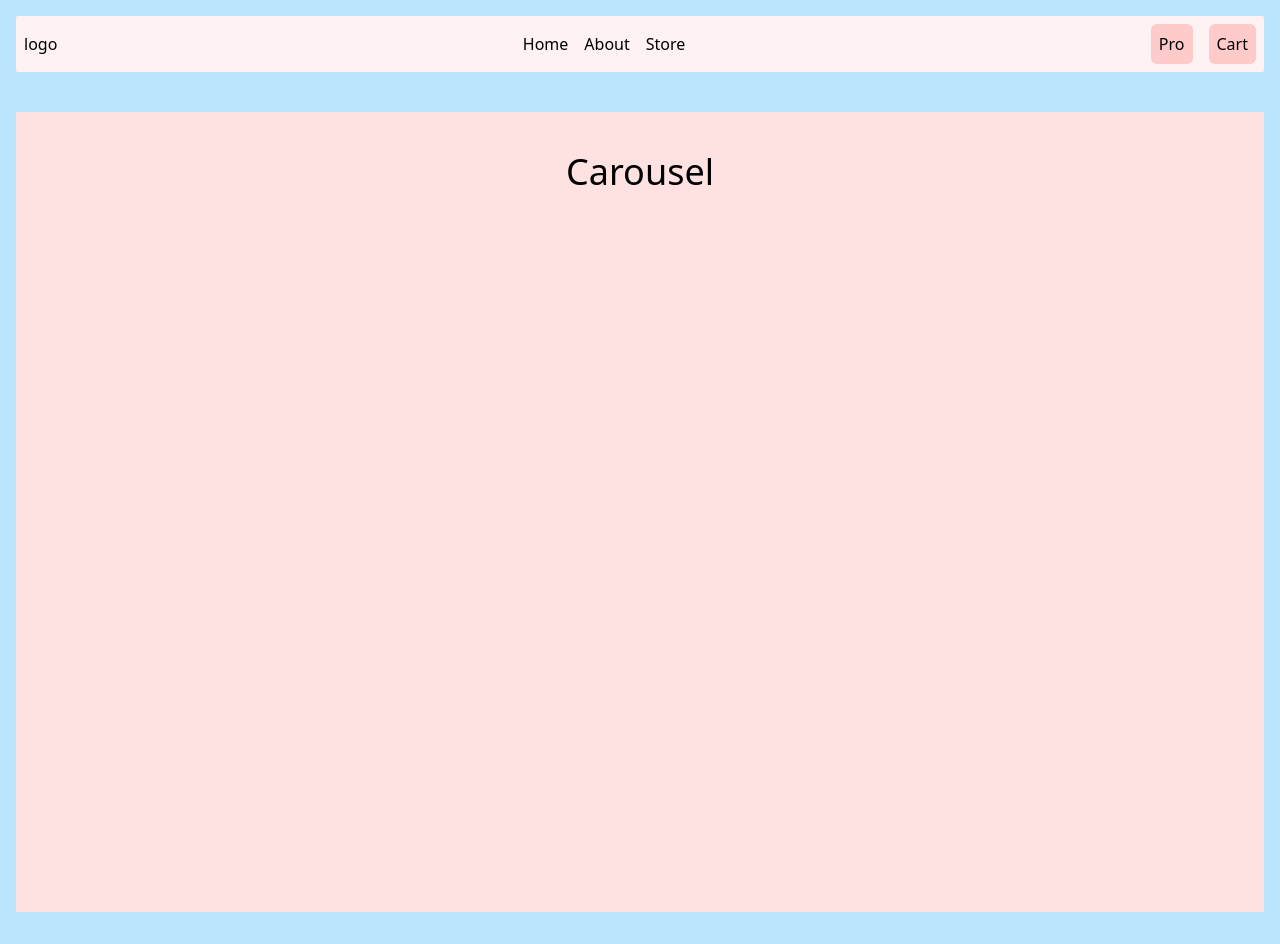
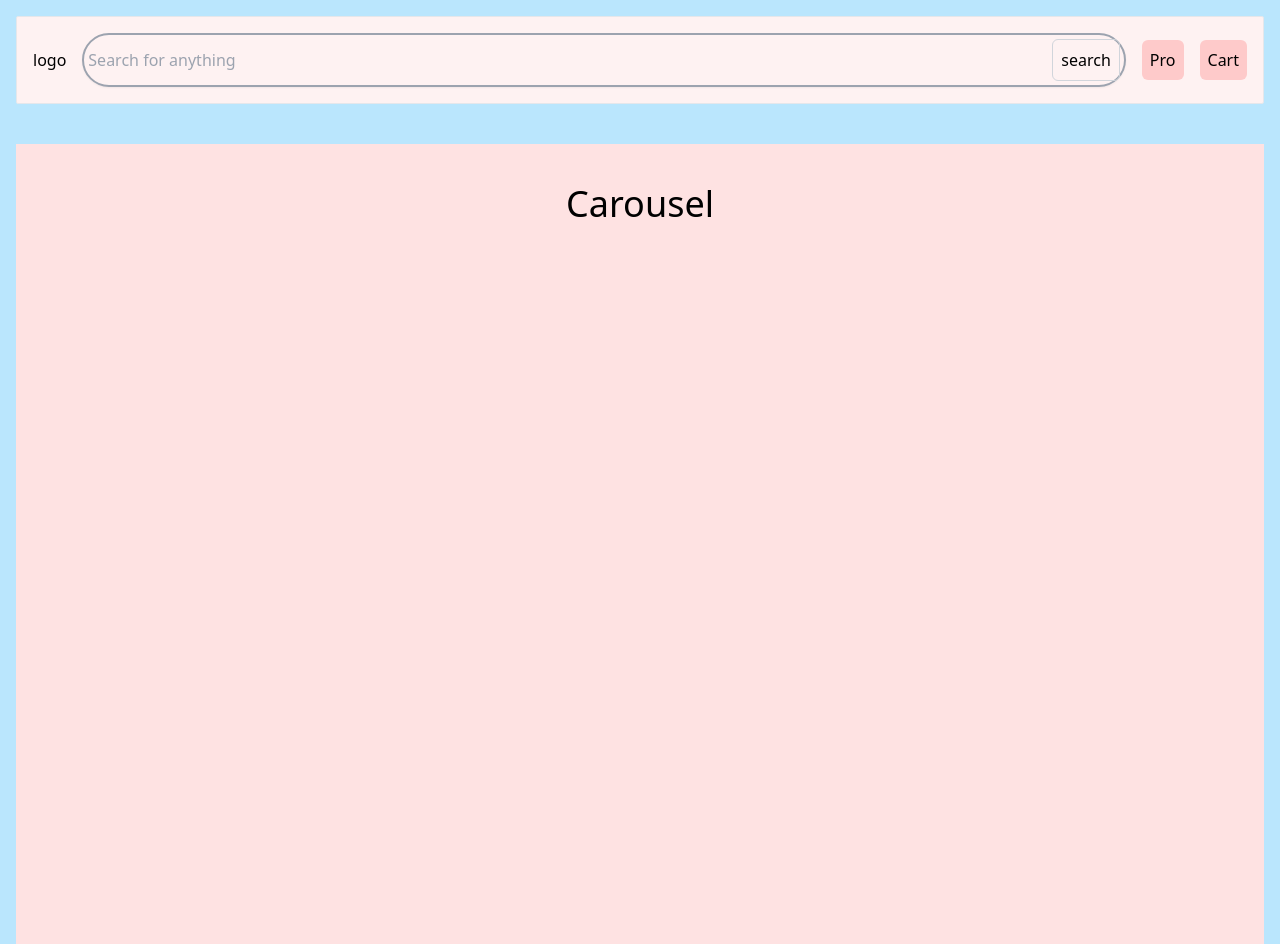
Before and after one commit to kmcommitdaily/next-ecommerce-1.0, a Next.js app: page / in a window 1280 px wide. Before the commit the page ends 912 px from the top, so only its background shows below. Built offline with nearby package versions, Linux system fonts and the light colour scheme.

Commit message:
feat: searchInput component

```diff
--- a/src/app/components/layout/Header.tsx
+++ b/src/app/components/layout/Header.tsx
@@ -1,12 +1,34 @@
+'use client';
+
 import Link from 'next/link';
 import Cart from '../ui/Cart';
+import SearchInput from '../ui/SearchInput';
+import Button from '../ui/Button';
+import { useState } from 'react';
 
 const Header = () => {
+  const [isFocused, setIsFocused] = useState(false);
   return (
     <header className="top-0 sticky">
-      <nav className=" bg-red-50 flex justify-between items-center p-2 rounded-sm">
+      <nav className=" bg-red-50 flex justify-between items-center border p-4 rounded-sm ">
         <h3>logo</h3>
-        <ul className="flex justify-center space-x-4">
+        <div
+          className={`flex flex-grow rounded-full inset-0 mx-4 p-1   shadow-sm w-full sm:w-auto ${
+            isFocused ? 'border-4 border-gray-600 ' : 'border-2 border-gray-400'
+          }`}>
+          <SearchInput
+            type="text"
+            placeholder="Search for anything"
+            className="flex-grow bg-transparent focus:outline-none"
+            onFocus={() => setIsFocused(true)}
+            onBlur={() => setIsFocused(false)}
+          />
+          <Button className="border border-gray-300 rounded-full">
+            search
+          </Button>
+        </div>
+
+        {/* <ul className="flex justify-center space-x-4">
           <li>
             <Link href={'/'}>Home</Link>
           </li>
@@ -16,7 +38,7 @@ const Header = () => {
           <li>
             <Link href={'/store'}>Store</Link>
           </li>
-        </ul>
+        </ul> */}
         <div className="flex space-x-4">
           <h3 className="rounded-md bg-red-200 p-2">Pro</h3>{' '}
           {/** CHANGE THIS INTO BUTTON IN THE FUTURE */}
--- /dev/null
+++ b/src/app/components/ui/SearchInput.tsx
@@ -0,0 +1,29 @@
+'use client';
+
+interface SearchInputProps {
+  type?: string;
+  placeholder?: string;
+  className: string;
+  onFocus: (e: React.FocusEvent<HTMLInputElement>) => void;
+  onBlur: (e: React.FocusEvent<HTMLInputElement>) => void;
+}
+
+const SearchInput = ({
+  type,
+  placeholder,
+  className,
+  onFocus,
+  onBlur,
+}: SearchInputProps) => {
+  return (
+    <input
+      placeholder={placeholder}
+      type={type}
+      className={` ${className}`}
+      onFocus={onFocus}
+      onBlur={onBlur}
+    />
+  );
+};
+
+export default SearchInput;
```
